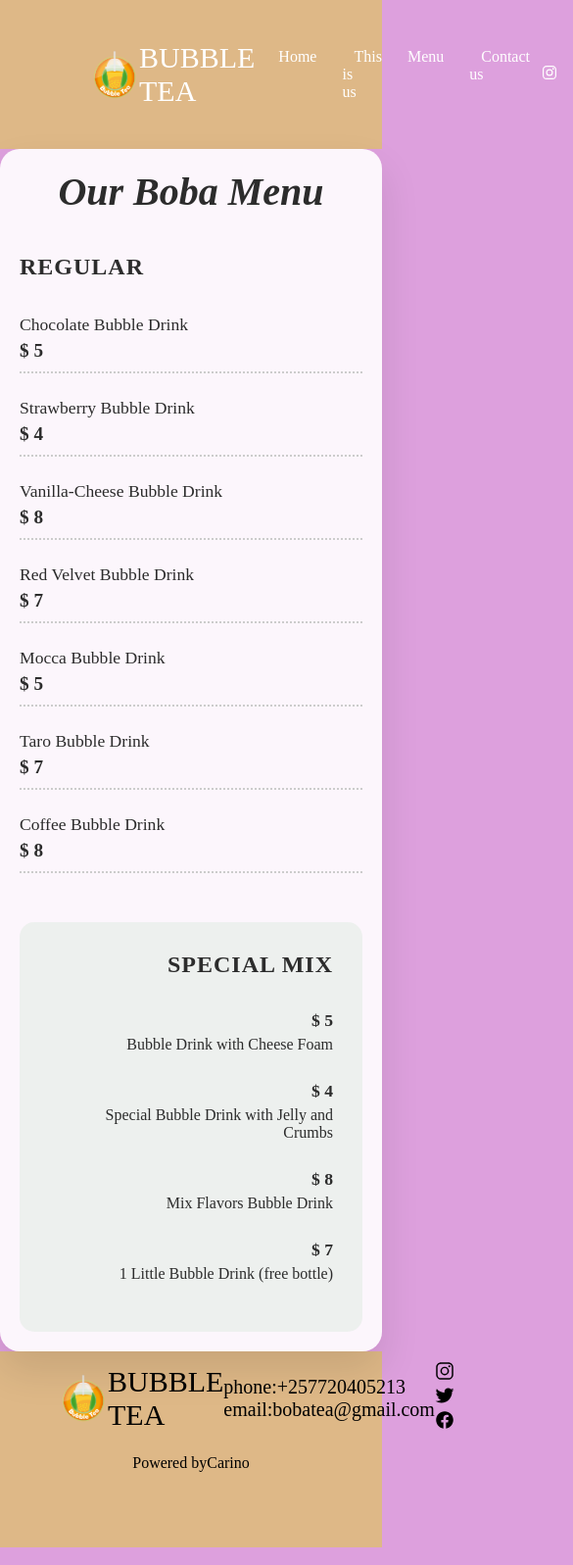
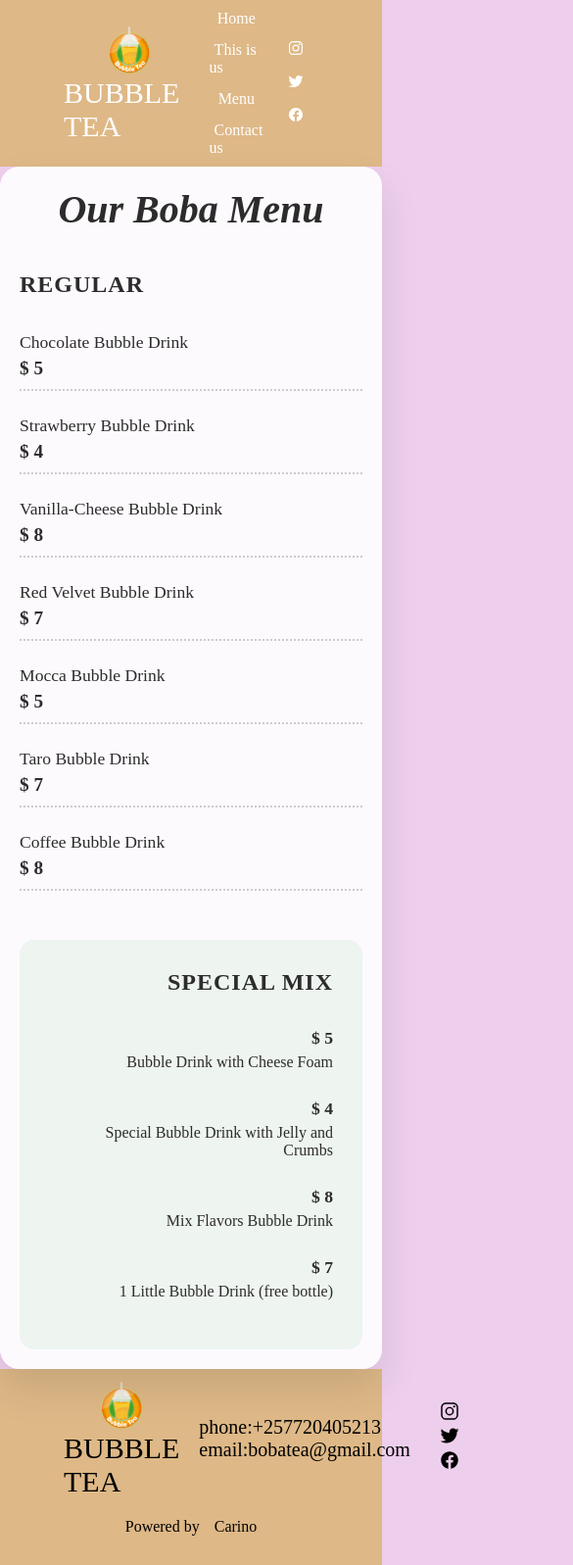
Before and after one commit to Carino-lucky/Bubble-tea-product-main, a plain HTML site: page menu.html in a window 390 px wide. Shown: the top 1597 px of the page at 98% size, 585 px wide, since content can reach past the window. Drawn offline with nearby package versions, Linux system fonts and the light colour scheme.

Commit message:
new changes

```diff
--- a/index.css
+++ b/index.css
@@ -81,6 +81,10 @@ main {
 .hero h1 {
   font-size: 60px;
 }
+.hero h4 {
+  font-size: 20px;
+  color: brown;
+}
 .hero p {
   font-size: 18px;
 }
@@ -98,6 +102,10 @@ main {
 .Bite h1 {
   font-size: 60px;
 }
+.Bite h4 {
+  font-size: 20px;
+  color: brown;
+}
 .relax {
   display: flex;
   align-items: center;
@@ -108,6 +116,10 @@ main {
 }
 .relax h1 {
   font-size: 60px;
+}
+.relax h4 {
+  font-size: 20px;
+  color: brown;
 }
 .time {
   text-align: center;
@@ -409,14 +421,16 @@ footer ul {
 }
 @media (max-width: 768px) {
   body {
-    background-color: plum;
+    background-color: rgba(221, 160, 221, 0.5);
   }
-  header {
-    padding: 20px;
+  header a,
+  header ul {
+    padding-right: 10px;
+    padding-left: 5px;
+    flex-flow: column nowrap;
+    align-content: center;
     align-items: center;
-  }
-  header a {
-    padding: 12px;
+    justify-items: space-around;
   }
   .hero {
     padding: 20px;
@@ -443,9 +457,14 @@ footer ul {
     flex-direction: column-reverse;
     padding: 20px;
   }
-  footer {
-    flex-direction: column;
-    gap: 40px;
+  footer a,
+  footer ul {
+    padding-right: 10px;
+    padding-left: 5px;
+    flex-flow: column nowrap;
+    align-content: center;
+    align-items: center;
+    justify-items: space-around;
   }
 }
 body {
```
Also changed, not shown: index.html (+2 -1 lines), images/BOBA • bubble tea.jpg (deleted), images/Boba-logo.jpg (deleted), images/Coffee Crunch is our signature drink and it has….jpg (deleted), images/bubble-tea.png (added).
